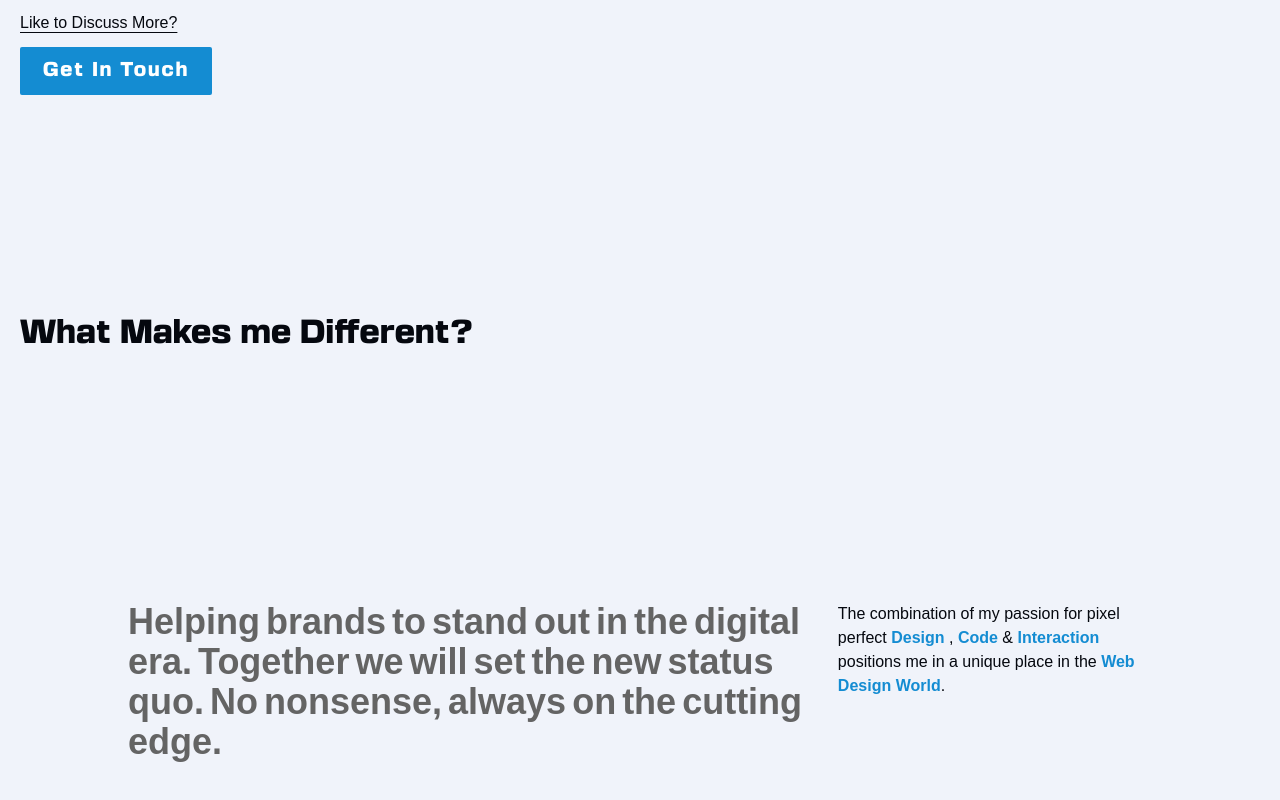
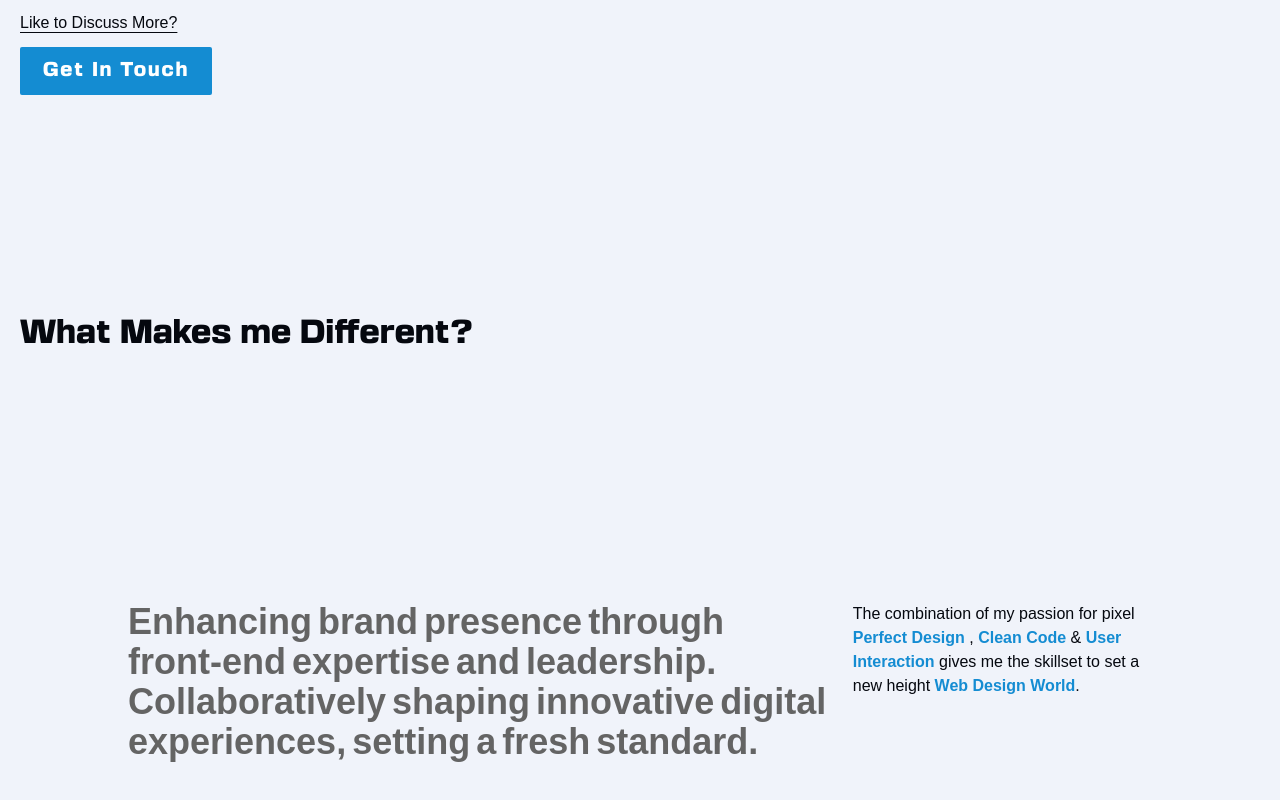
Before and after one commit to judahsullivan/Tina-Blog, a Next.js app: page / in a window 1280 px wide. Shown: the part 544-1344 px from the top of the page. Built offline with nearby package versions, Linux system fonts and the light colour scheme; a web font is replaced by a local one.

Commit message:
working on the main layout

```diff
--- a/src/components/layouts/AppLayout/index.tsx
+++ b/src/components/layouts/AppLayout/index.tsx
@@ -14,7 +14,7 @@ export default function AppLayout({ children }: { children: ReactNode }) {
   return (
     <Fragment>
       <Nav />
-      <div ref={container}  className="relative p-5">
+      <div className="relative p-5">
 
       {children}
        <div>
--- a/src/components/navigation/footer/index.tsx
+++ b/src/components/navigation/footer/index.tsx
@@ -11,8 +11,8 @@ export default function Footer() {
     target: container,
     offset: ['start end', 'end end']
   });
-  const x = useTransform(scrollYProgress, [0, 1], [0, 100]);
-  const y = useTransform(scrollYProgress, [0, 1], [-100, 0]);
+  const x = useTransform(scrollYProgress, [0, 1], [0, 200]);
+  const y = useTransform(scrollYProgress, [0, 1], [100, 0]);
   const rotate = useTransform(scrollYProgress, [0, 1], [120, 90]);
   return (
     <motion.footer
--- a/src/components/views/home/About/index.tsx
+++ b/src/components/views/home/About/index.tsx
@@ -5,7 +5,7 @@ import RoundedButton from '@/components/animations/about/button';
 
 export default function AboutSection() {
   const phrase =
-    'Helping brands to stand out in the digital era. Together we will set the new status quo. No nonsense, always on the cutting edge.';
+    'Enhancing brand presence through front-end expertise and leadership. Collaboratively shaping innovative digital experiences, setting a fresh standard.';
   const description = useRef(null);
   const isInView = useInView(description);
   return (
@@ -33,8 +33,8 @@ export default function AboutSection() {
           })}
         </p>
         <motion.p className="" variants={opacity} animate={isInView ? 'open' : 'closed'}>
-          The combination of my passion for pixel perfect <span>design</span> , <span>code</span> &{' '}
-          <span>interaction</span> positions me in a unique place in the{' '}
+          The combination of my passion for pixel  <span>perfect design</span> , <span> clean code</span> &{' '}
+          <span>user interaction</span> gives me the skillset to set a new height{' '}
           <span>web design world</span>.
         </motion.p>
       </div>
```
